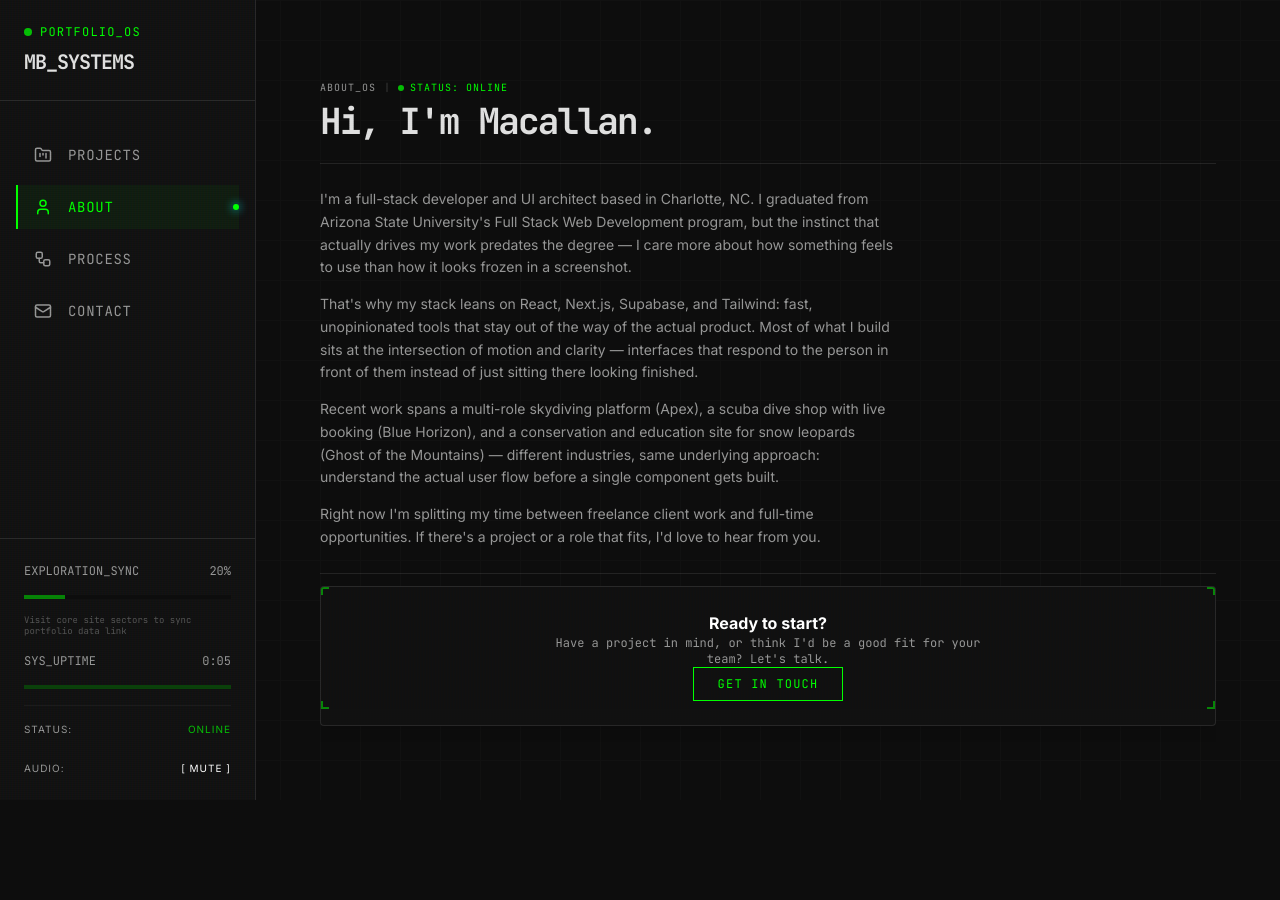
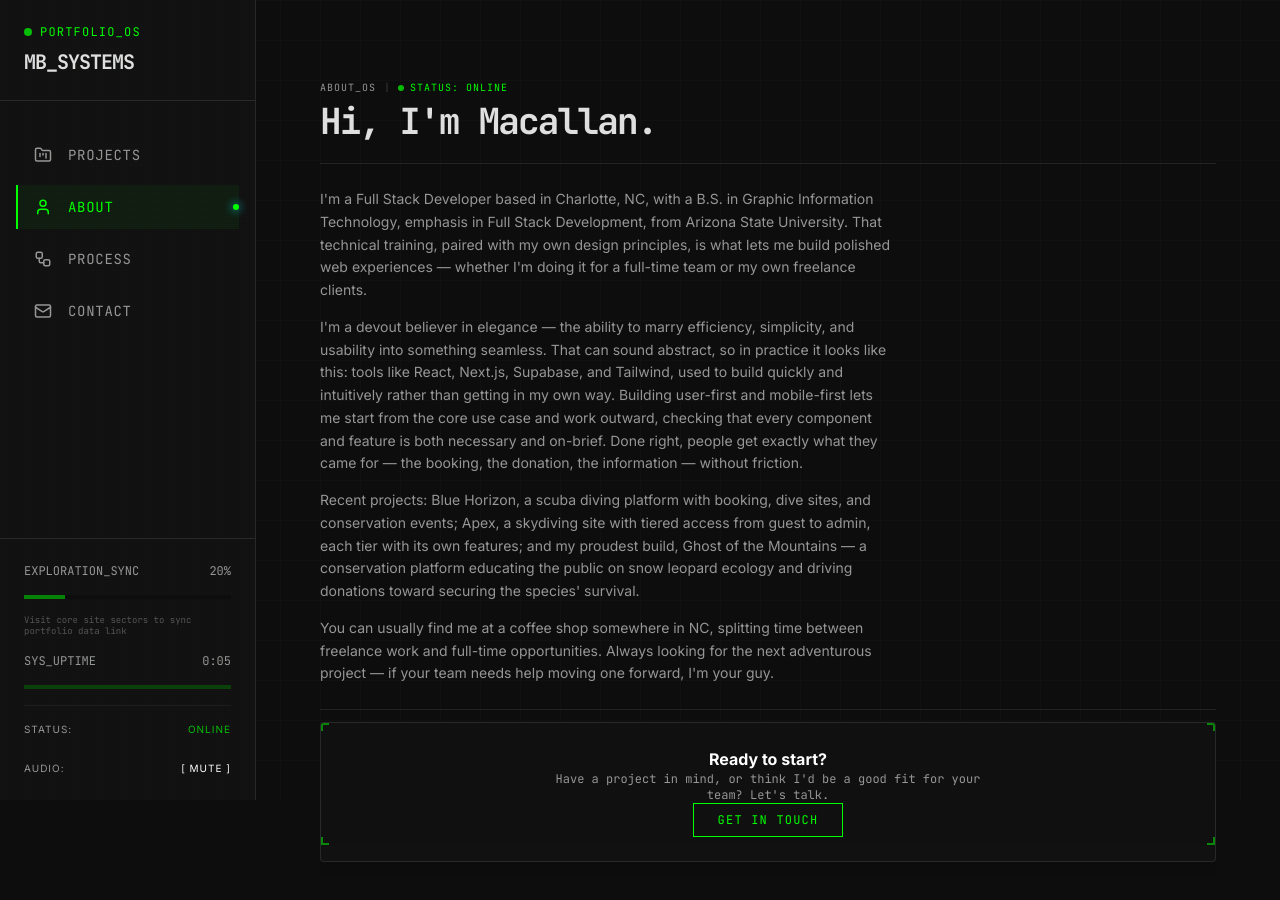
Before and after one commit to MacallanButler/portfolio-netrunner-v1, a Next.js app: page /about in a window 1280 px wide. Shown: the top 900 px of the page. Before the commit the page ends 806 px from the top, so only its background shows below. Built offline with nearby package versions, Linux system fonts and the light colour scheme.

Commit message:
Update About page bio and rename Process page heading to BUILD_PROCESS

```diff
--- a/src/app/about/page.tsx
+++ b/src/app/about/page.tsx
@@ -34,16 +34,16 @@ export default function AboutPage() {
         {/* Body Copy */}
         <div className="max-w-[65ch] space-y-3.5 text-xs md:text-sm text-text-muted leading-relaxed font-sans">
           <p>
-            I&apos;m a full-stack developer and UI architect based in Charlotte, NC. I graduated from Arizona State University&apos;s Full Stack Web Development program, but the instinct that actually drives my work predates the degree — I care more about how something feels to use than how it looks frozen in a screenshot.
+            I&apos;m a Full Stack Developer based in Charlotte, NC, with a B.S. in Graphic Information Technology, emphasis in Full Stack Development, from Arizona State University. That technical training, paired with my own design principles, is what lets me build polished web experiences — whether I&apos;m doing it for a full-time team or my own freelance clients.
           </p>
           <p>
-            That&apos;s why my stack leans on React, Next.js, Supabase, and Tailwind: fast, unopinionated tools that stay out of the way of the actual product. Most of what I build sits at the intersection of motion and clarity — interfaces that respond to the person in front of them instead of just sitting there looking finished.
+            I&apos;m a devout believer in elegance — the ability to marry efficiency, simplicity, and usability into something seamless. That can sound abstract, so in practice it looks like this: tools like React, Next.js, Supabase, and Tailwind, used to build quickly and intuitively rather than getting in my own way. Building user-first and mobile-first lets me start from the core use case and work outward, checking that every component and feature is both necessary and on-brief. Done right, people get exactly what they came for — the booking, the donation, the information — without friction.
           </p>
           <p>
-            Recent work spans a multi-role skydiving platform (Apex), a scuba dive shop with live booking (Blue Horizon), and a conservation and education site for snow leopards (Ghost of the Mountains) — different industries, same underlying approach: understand the actual user flow before a single component gets built.
+            Recent projects: Blue Horizon, a scuba diving platform with booking, dive sites, and conservation events; Apex, a skydiving site with tiered access from guest to admin, each tier with its own features; and my proudest build, Ghost of the Mountains — a conservation platform educating the public on snow leopard ecology and driving donations toward securing the species&apos; survival.
           </p>
           <p>
-            Right now I&apos;m splitting my time between freelance client work and full-time opportunities. If there&apos;s a project or a role that fits, I&apos;d love to hear from you.
+            You can usually find me at a coffee shop somewhere in NC, splitting time between freelance work and full-time opportunities. Always looking for the next adventurous project — if your team needs help moving one forward, I&apos;m your guy.
           </p>
         </div>
       </div>
--- a/src/app/design-system/ProcessClient.tsx
+++ b/src/app/design-system/ProcessClient.tsx
@@ -67,7 +67,7 @@ export default function ProcessClient() {
         {/* Header */}
       <div className="border-b border-white/10 pb-3 md:pb-6">
         <h1 className="text-4xl font-bold tracking-tighter mb-1.5">
-          <GlitchText text="How I build." />
+          <GlitchText text="BUILD_PROCESS" />
         </h1>
         <p className="text-text-muted font-mono text-xs md:text-sm max-w-xl">
           Every project starts the same way: I&apos;d rather ask an extra question up front than guess and rebuild later. Measure twice, cut once.
```
